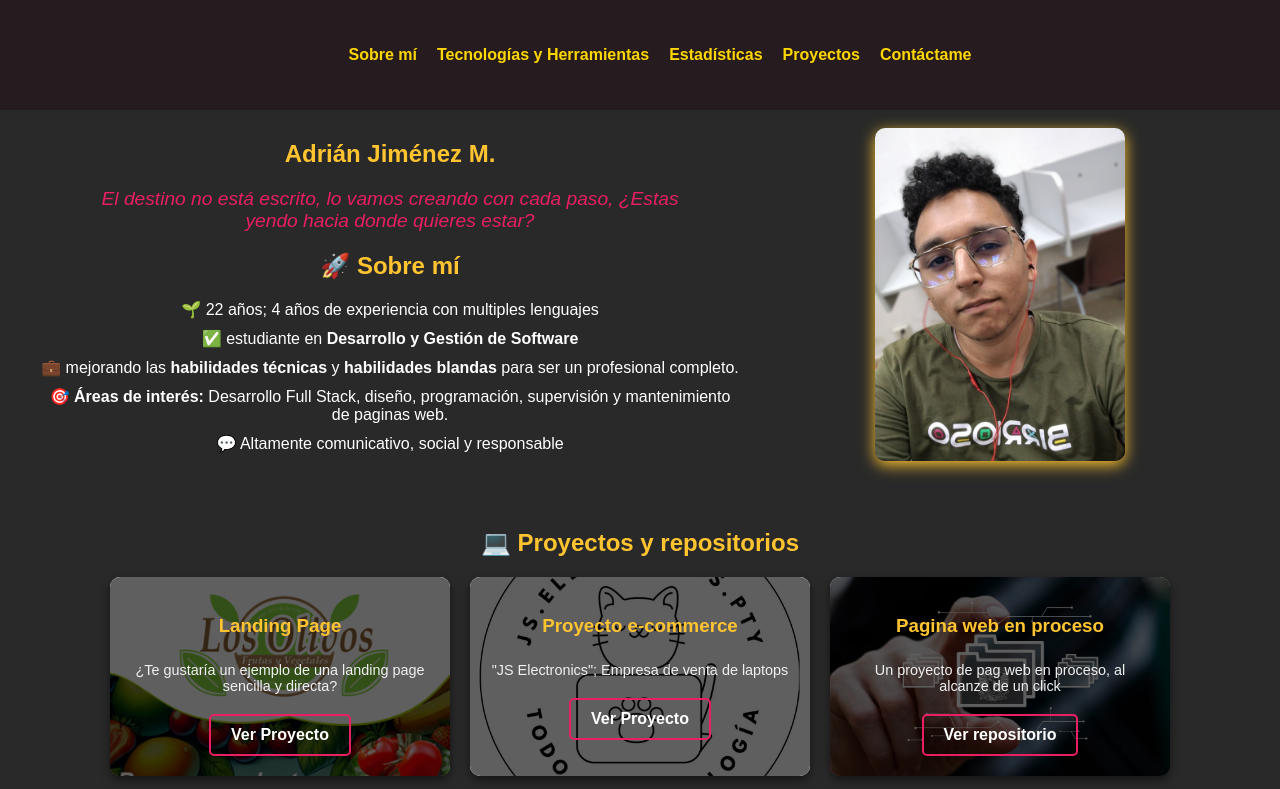
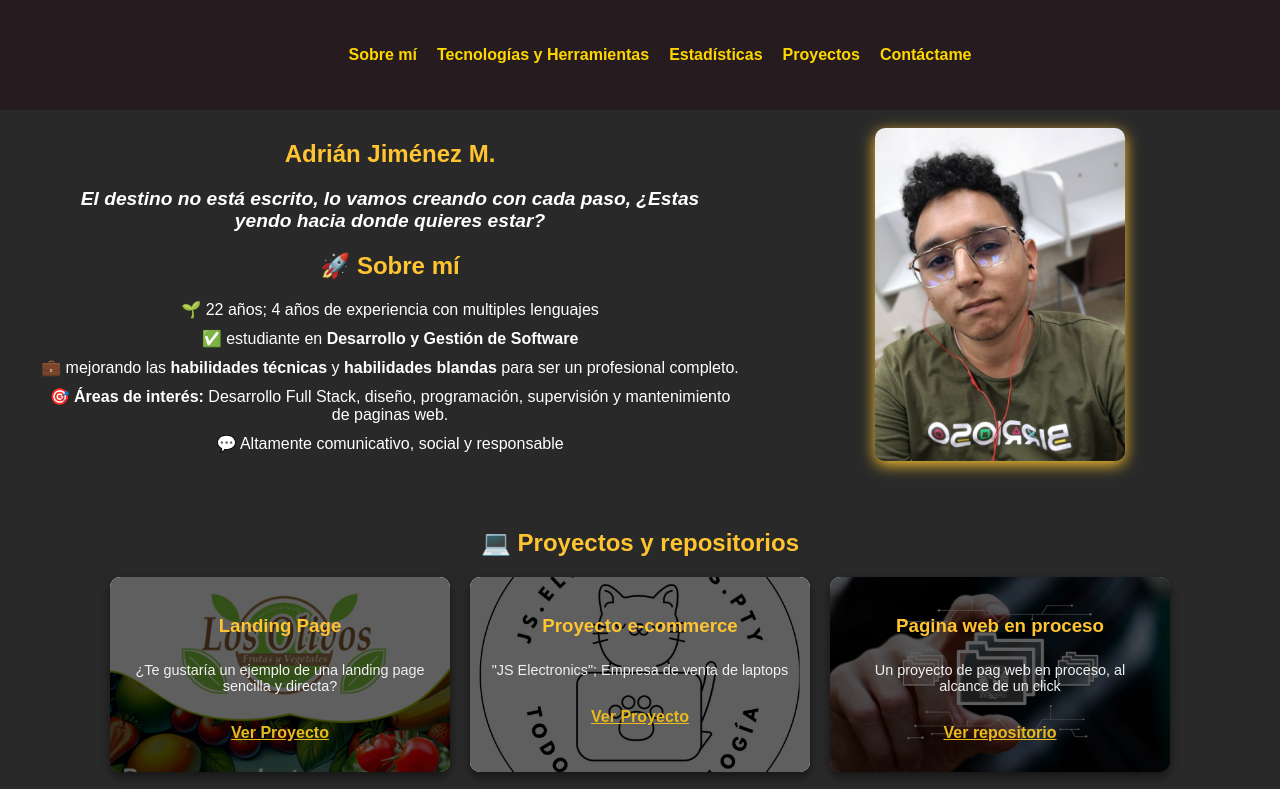
Before and after one commit to Hunter2801a/PortafoliosVirtual, a plain HTML site: page index.html in a window 1280 px wide. Shown: the top 789 px of the page. Drawn offline with Linux system fonts and the light colour scheme.

Commit message:
ajustes a la hoja de vida

```diff
--- a/desp_styles.css
+++ b/desp_styles.css
@@ -18,7 +18,7 @@ h1, h2, h3 {
 /* Enlaces */
 a {
     color: #ffb700;
-    text-decoration: none;
+    text-decoration: underline;
     transition: color 0.3s ease;
 }
 
@@ -39,11 +39,12 @@ li {
 
 blockquote {
     font-style: italic;
-    color: #e91e63;
+    color: #ffffff;
     text-align: center;
     max-width: 90%;
     margin: 10px auto 20px;
     font-size: 1.2em;
+    font-weight: 600;
 }
 
 /* Íconos de tecnología */
@@ -85,12 +86,11 @@ blockquote {
 /* Botones de redes sociales y en general */
 .project-button, #contacto ul li a {
     padding: 10px 20px;
-    border: 2px solid #e91e63;
     font-weight: bold;
     border-radius: 5px;
     background-color: transparent;
-    color: #ffffff;
-    text-decoration: none;
+    color: #e9ba1e;
+    text-decoration: underline;
     transition: background-color 0.3s ease, color 0.3s ease;
 }
 
--- a/index.html
+++ b/index.html
@@ -67,7 +67,7 @@
                 <!-- repositorio -->
                 <div class="project-card proyecto2">
                     <h3>Pagina web en proceso</h3>
-                    <p>Un proyecto de pag web en proceso, al alcanze de un click</p>
+                    <p>Un proyecto de pag web en proceso, al alcance de un click</p>
                     <a href="https://github.com/Hunter2801a/TecnoY_Page.git" class="project-button" target="_blank">Ver repositorio</a>
                 </div>
             </div>
```
